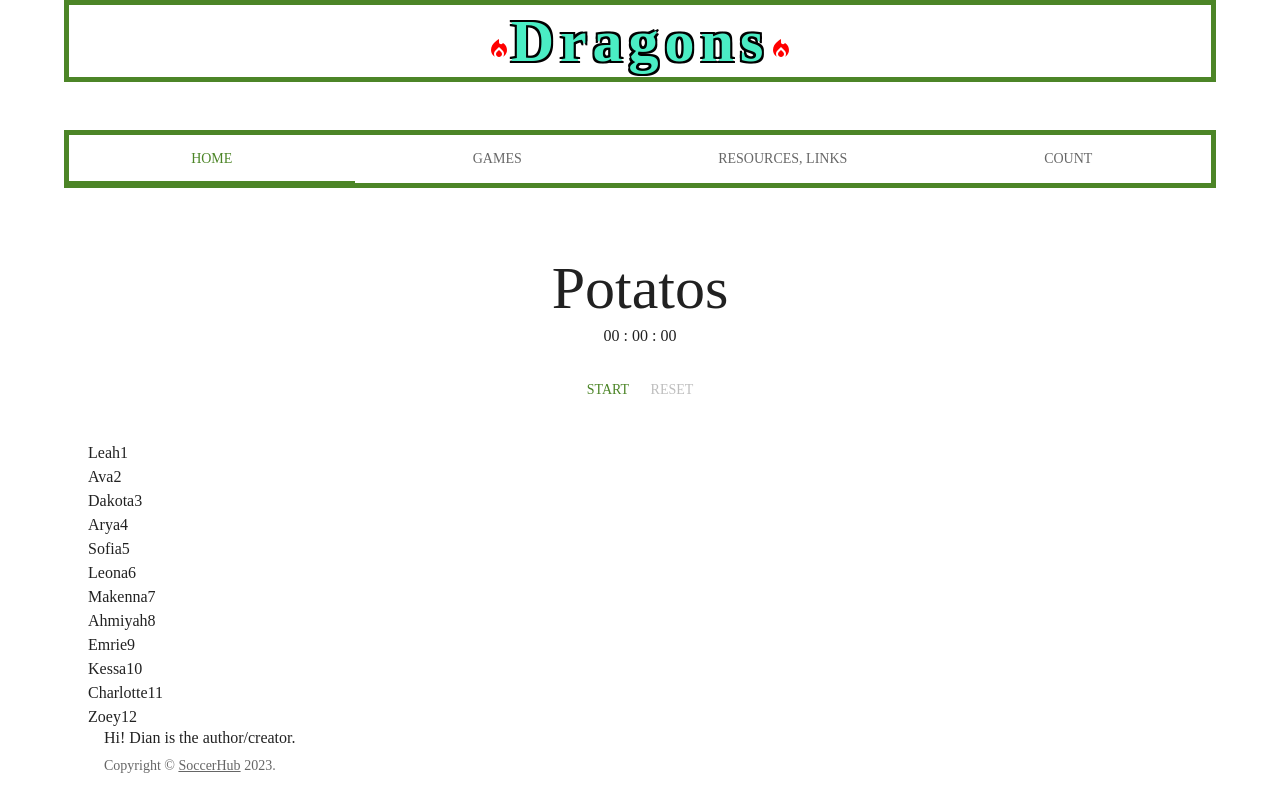
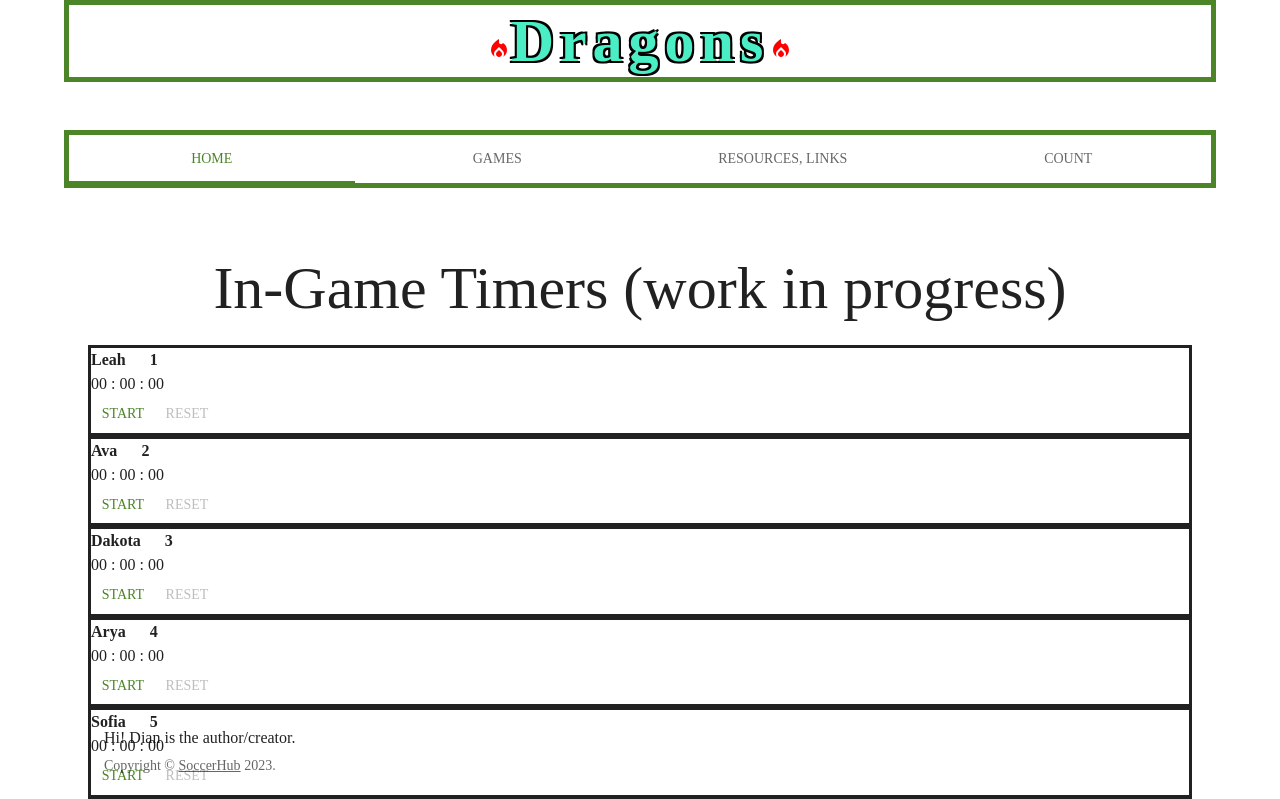
Before and after one commit to DianGigrich/SoccerHub, a React (Create React App) app: page /count in a window 1280 px wide. Shown: the top 799 px of the page. Built offline with nearby package versions, Linux system fonts and the light colour scheme.

Commit message:
before adding to main branch

```diff
--- a/src/components/Timer.js
+++ b/src/components/Timer.js
@@ -1,5 +1,5 @@
 import React, { useState, useRef } from 'react';
-import { Button, Typography, Box } from '@mui/material';
+import { Button, Typography } from '@mui/material';
 import '../index.css'
 export default function Timer(props) {
     const [timer, setTimer] = useState(0)
@@ -47,7 +47,6 @@ export default function Timer(props) {
     return (
         <>
             <Typography className="stopwatch">{formatTime()}</Typography>
-            <Box id="timeContainer">
                 {
                     !isActive && !isPaused ?
                         <Button onClick={handleStart}>Start</Button>
@@ -57,7 +56,6 @@ export default function Timer(props) {
                         )
                 }
                 <Button onClick={handleReset} disabled={!isActive}>Reset</Button>
-            </Box>
         </>
     )
 }
--- a/src/components/pages/Count.js
+++ b/src/components/pages/Count.js
@@ -68,11 +68,10 @@ export default function Count(props) {
                     color="text.primary"
                     gutterBottom
                 >
-                    Potatos
-                           <Timer/>
+                 In-Game Timers (work in progress)
                 </Typography>
 
-            {kids.map((kids)=><Typography>{kids.name}{kids.number}</Typography>)}
+            {kids.map((kids)=><Box sx={{border: "3px solid"}}><Typography><strong>{kids.name} &emsp; {kids.number}</strong><Timer/></Typography> </Box>)}
 
             </Container>
         </Box>
```
